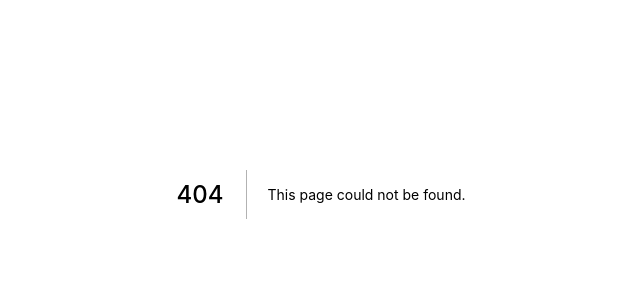
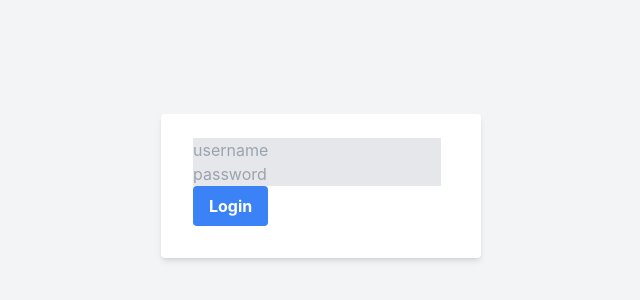
Before and after one commit to gavincrawford/code-zone22, a Next.js app: page /login in a window 1280 px wide. Before the commit this address had no page. Shown: the part 206-506 px from the top of the page, without its empty margins (319-959 px from the left). Built offline with nearby package versions, Linux system fonts and the light colour scheme.

Commit message:
Barebones login page

```diff
--- a/package.json
+++ b/package.json
@@ -11,8 +11,10 @@
   },
   "dependencies": {
     "@prisma/client": "^3.10.0",
+    "cookie": "^0.4.2",
     "next": "12.1.0",
     "react": "17.0.2",
+    "react-cookie": "^4.1.1",
     "react-dom": "17.0.2"
   },
   "devDependencies": {
--- /dev/null
+++ b/pages/api/login.js
@@ -0,0 +1,19 @@
+import { PrismaClient } from "@prisma/client";
+
+export default function login(req, res) {
+    const prisma = new PrismaClient();
+    prisma.account.findUnique({
+        where: {
+            name: req.body.username
+        }
+    }).then((account) => {
+        console.log(account);
+        if (account.password === req.body.password) {
+            res.json({success: true, account});
+        } else {
+            res.json({success: false, message: "Incorrect password"});
+        }
+    }).catch((err) => {
+        res.json({success: false, message: "User not found"});
+    });
+};
--- /dev/null
+++ b/pages/login.js
@@ -0,0 +1,51 @@
+import { useCookies } from "react-cookie";
+
+const Login = () => {
+
+    const [cookie, setCookie] = useCookies(["user"]);
+
+    const handleLogin = async (e) => {
+        e.preventDefault();
+
+        console.log(e);
+
+        const username = e.target[0].value;
+        const password = e.target[1].value;
+
+        const response = await fetch("/api/login", {
+            method: "POST",
+            headers: {
+                "Content-Type": "application/json"
+            },
+            body: JSON.stringify({
+                username,
+                password
+            })
+        });
+
+        const data = await response.json();
+
+        if (data.success) {
+            setCookie("user", data.user, { path: "/", maxAge: 21600 });
+            window.location.href = "/";
+        } else {
+            alert(data.message);
+        }
+    };
+
+    return (
+        <div className="flex flex-col items-center justify-center h-screen bg-gray-100">
+            <div className="w-full max-w-xs">
+                <form className="bg-white shadow-md rounded px-8 pt-6 pb-8 mb-4" onSubmit={handleLogin}>
+                    <input type="text" placeholder="username" className="bg-gray-200"></input>
+                    <input type="password" placeholder="password" className="bg-gray-200"></input>
+                    <div>
+                        <button className="bg-blue-500 hover:bg-blue-700 text-white font-bold py-2 px-4 rounded focus:outline-none focus:shadow-outline" type="submit">Login</button>
+                    </div>
+                </form>
+            </div>
+        </div>
+    );
+}
+
+export default Login;
```
Also changed, not shown: 2 other files (tests, documents, lock files or other folders).
